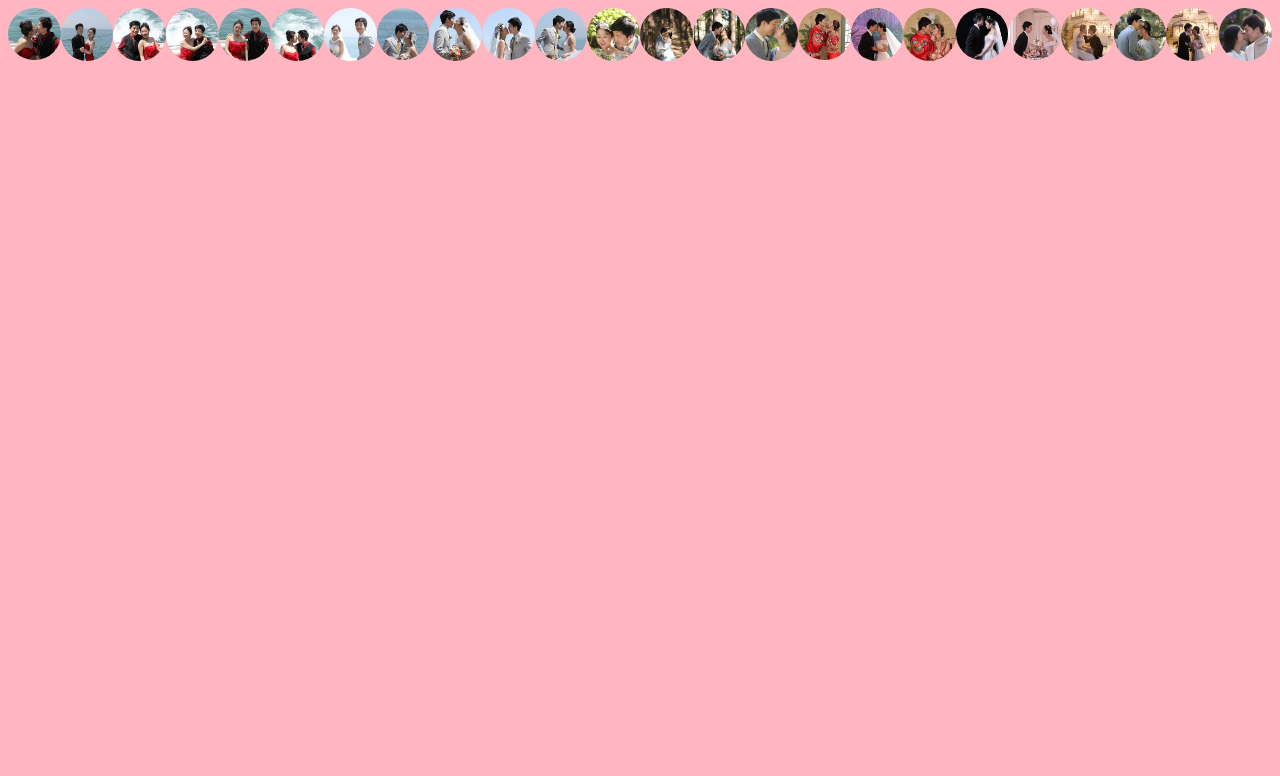
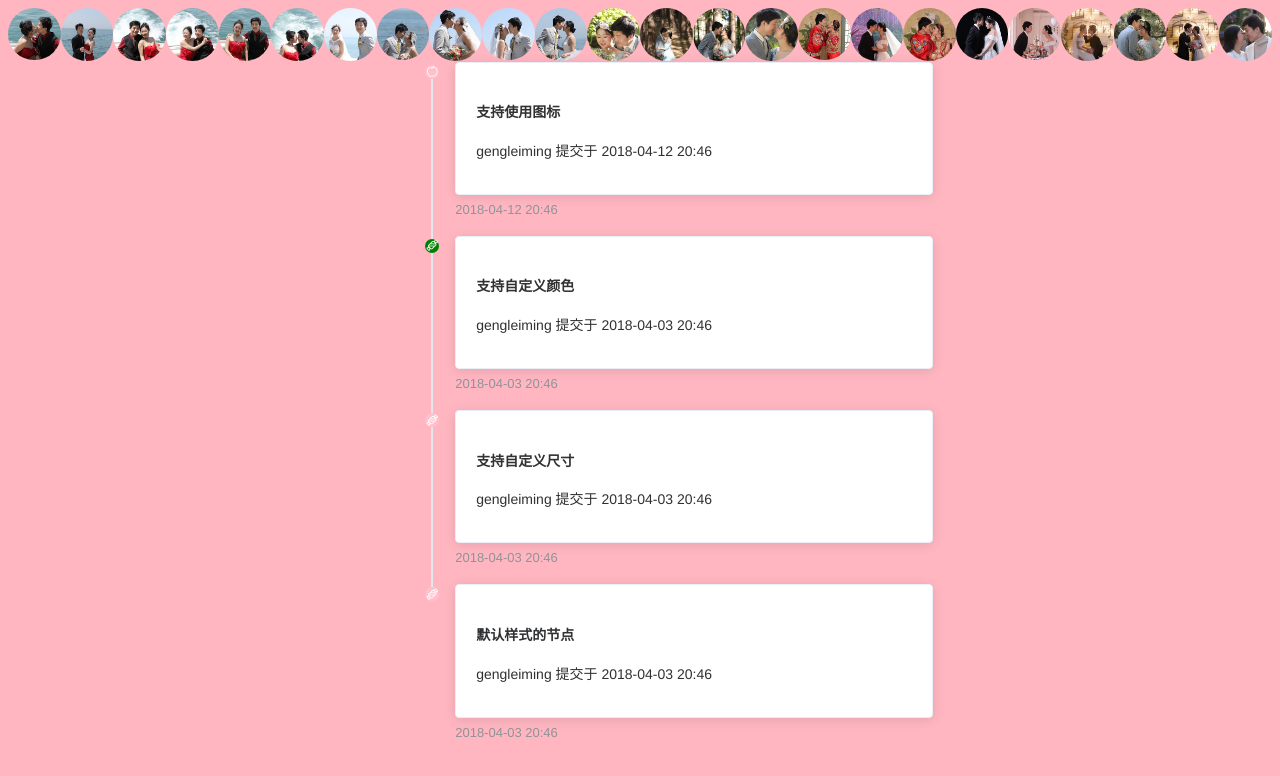
Before and after one commit to kormay/muxue_front, a Vue app: page /#/home in a window 1280 px wide. Shown: the top 776 px of the page. Built offline with nearby package versions, Linux system fonts and the light colour scheme.

Commit message:
timeline

```diff
--- a/src/App.vue
+++ b/src/App.vue
@@ -15,7 +15,6 @@ export default {
   font-family: 'Avenir', Helvetica, Arial, sans-serif;
   -webkit-font-smoothing: antialiased;
   -moz-osx-font-smoothing: grayscale;
-  text-align: center;
   /*color: #2c3e50;*/
 }
 </style>
--- a/src/components/MenuTitle.vue
+++ b/src/components/MenuTitle.vue
@@ -25,10 +25,6 @@
       <el-col :span="1"><img class="kiss-icon" src="../assets/kiss/kiss22.jpeg" alt=""></el-col>
       <el-col :span="1"><img class="kiss-icon" src="../assets/kiss/kiss23.jpeg" alt=""></el-col>
       <el-col :span="1"><img class="kiss-icon" src="../assets/kiss/kiss24.jpeg" alt=""></el-col>
-      <!--<el-col :span="2"><div :span="2" class="kiss-icon"><img src="../assets/kiss/kiss15.jpeg" alt=""></div></el-col>-->
-      <!--<el-col :span="2"><div :span="2" class="kiss-icon"><img src="../assets/kiss/kiss16.jpeg" alt=""></div></el-col>-->
-      <!--<el-col :span="2"><div :span="2" class="kiss-icon"><img src="../assets/kiss/kiss17.jpeg" alt=""></div></el-col>-->
-      <!--<el-col :span="2"><div :span="2" class="kiss-icon"><img src="../assets/kiss/kiss18.jpeg" alt=""></div></el-col>-->
     </el-row>
   </div>
 </template>
--- a/src/router/index.js
+++ b/src/router/index.js
@@ -2,6 +2,7 @@ import Vue from 'vue'
 import Router from 'vue-router'
 import Login from '@/views/Login'
 import Home from '@/views/Home'
+import LoveLine from '../views/timeline/LoveLine'
 
 Vue.use(Router)
 
@@ -15,7 +16,12 @@ export default new Router({
     {
       path: '/home',
       name: 'home',
-      component: Home
+      component: Home,
+      children: [{
+        path: "",
+        name: "love_line",
+        component: LoveLine
+      }]
     },
   ]
 })
--- a/src/views/Home.vue
+++ b/src/views/Home.vue
@@ -1,6 +1,7 @@
 <template>
   <div id="home">
     <menu-title></menu-title>
+    <router-view></router-view>
   </div>
 </template>
 
--- a/src/views/Login.vue
+++ b/src/views/Login.vue
@@ -61,7 +61,7 @@
       submitForm(formName) {
         this.$refs[formName].validate((valid) => {
           if (valid) {
-            this.$router.push({name: "home"})
+            this.$router.push({name: "love_line"})
           } else {
             console.log('error submit!!')
             return false
--- /dev/null
+++ b/src/views/timeline/LoveLine.vue
@@ -0,0 +1,59 @@
+<template>
+  <div class="block">
+    <el-timeline style="margin-left: 30%;width: 40%;">
+      <el-timeline-item v-for="(activity, index) in activities"
+                        :key="index"
+                        :icon="activity.icon"
+                        :type="activity.type"
+                        :color="activity.color"
+                        :size="activity.size"
+                        :timestamp="activity.timestamp">
+        <el-card>
+          <h4>{{activity.content}}</h4>
+          <p>{{activity.user}} 提交于 {{activity.timestamp}}</p>
+        </el-card>
+      </el-timeline-item>
+    </el-timeline>
+  </div>
+</template>
+<script>
+  export default {
+    data () {
+      return {
+        activities: [
+          {
+            content: '支持使用图标',
+            timestamp: '2018-04-12 20:46',
+            size: 'large',
+            icon: 'el-icon-apple',
+            color: 'pink',
+            user: 'gengleiming',
+          },
+          {
+            content: '支持自定义颜色',
+            timestamp: '2018-04-03 20:46',
+            size: 'large',
+            icon: 'el-icon-sugar',
+            color: 'green',
+            user: 'gengleiming',
+          },
+          {
+            content: '支持自定义尺寸',
+            timestamp: '2018-04-03 20:46',
+            size: 'large',
+            icon: 'el-icon-sugar',
+            color: 'pink',
+            user: 'gengleiming',
+          },
+          {
+            content: '默认样式的节点',
+            timestamp: '2018-04-03 20:46',
+            size: 'large',
+            icon: 'el-icon-sugar',
+            color: 'pink',
+            user: 'gengleiming',
+          }]
+      }
+    }
+  }
+</script>
```
